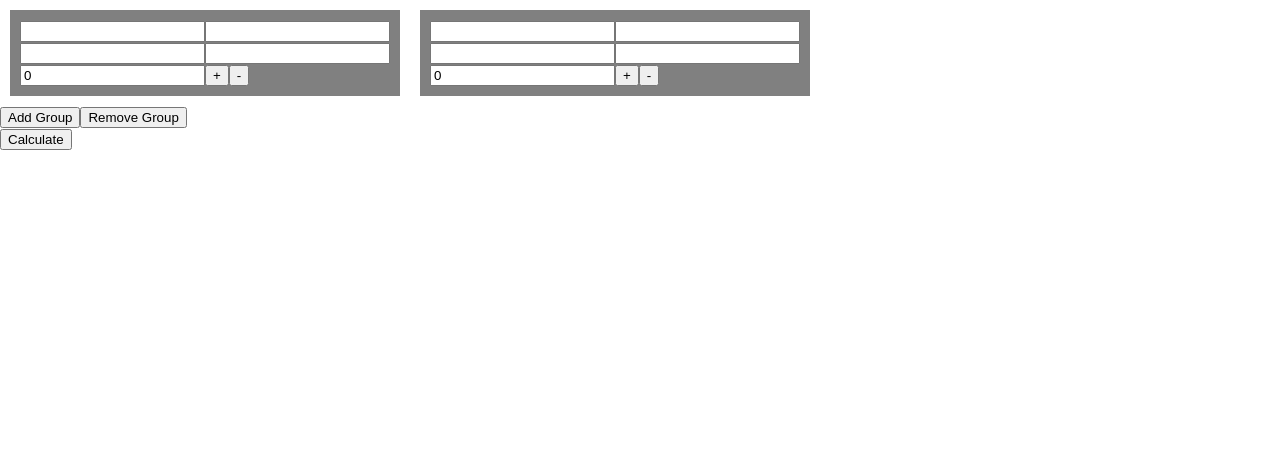
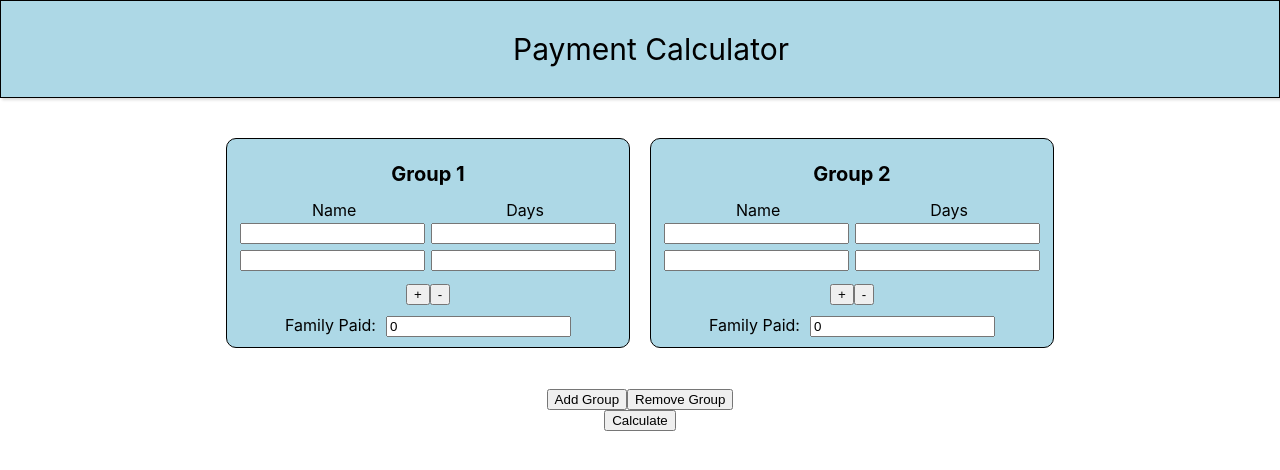
Before and after one commit to AlexisBallo2/Bill-Calculator, a Next.js app: page / in a window 1280 px wide. Shown: the top 470 px of the page. Built offline with nearby package versions, Linux system fonts and the light colour scheme.

Commit message:
working demo

```diff
--- a/pages/components/Entry.js
+++ b/pages/components/Entry.js
@@ -1,22 +1,36 @@
-import React, {useState} from "react";
-import styles from "../../styles/Group.module.css"
+import React, { useState } from "react";
+import styles from "../../styles/Entry.module.css";
 
 export default function Entry(props) {
-    const [value,setValue] = useState("");
-    const [day,setDay] = useState("");
-    var number = props.number;
-    const handleChange = e => {
-        setValue(e.target.value)
-        props.updater({number:number, value: {name:e.target.value, days:day}})
-    }
-    const handleDayChange = e => {
-        setDay(e.target.value)
-        props.updater({number:number, value: {name:value, days:e.target.value}})
-    }
-    return(
-        <div>
-            <input value = {value} onChange = {handleChange}></input>
-            <input value = {day} onChange = {handleDayChange}></input>
-        </div>
-    )
+  const [value, setValue] = useState("");
+  const [day, setDay] = useState("");
+  var number = props.number;
+  const handleChange = (e) => {
+    setValue(e.target.value);
+    props.updater({
+      number: number,
+      value: { name: e.target.value, days: day },
+    });
+  };
+  const handleDayChange = (e) => {
+    setDay(e.target.value);
+    props.updater({
+      number: number,
+      value: { name: value, days: e.target.value },
+    });
+  };
+  return (
+    <div>
+      <input
+        value={value}
+        onChange={handleChange}
+        className={styles.valueInput}
+      ></input>
+      <input
+        value={day}
+        onChange={handleDayChange}
+        className={styles.dayInput}
+      ></input>
+    </div>
+  );
 }
--- a/pages/components/Group.jsx
+++ b/pages/components/Group.jsx
@@ -1,59 +1,77 @@
-import React, {useState, useEffect} from "react";
+import React, { useState, useEffect } from "react";
 import Entry from "./Entry";
-import styles from "../../styles/Group.module.css"
+import styles from "../../styles/Group.module.css";
 
 var itemCounter = 3;
 
 export default function Group(props) {
-
-
-    var [items, setItems] = useState([{id:0}, {id:1}])
-    var [content, setContent] = useState([])
-    var [cost, setCost] = useState(0)
+  var [items, setItems] = useState([{ id: 0 }, { id: 1 }]);
+  var [content, setContent] = useState([]);
+  var [cost, setCost] = useState(0);
 
   //add person to group
-    const addEntry = obj => {
-        setItems(current => [...current, {id:current.length}]);
-        console.log('items' , items)
-        console.log('content', content)
+  const addEntry = (obj) => {
+    setItems((current) => [...current, { id: current.length }]);
+    console.log("items", items);
+    console.log("content", content);
   };
 
   //remove person from group
   const removeEntry = () => {
-    setItems(current =>
-      current.filter(obj => {
-        return obj.id !== current.length-1;
-      }),
+    setItems((current) =>
+      current.filter((obj) => {
+        return obj.id !== current.length - 1;
+      })
     );
   };
 
   //update current groups people
   const updaterFunction = (data) => {
     var currentData = content;
-        currentData[data.number] = data.value
-        setContent(currentData)
-        console.log("passing currentData", currentData)
-        props.updaterFunction({number: props.id, value: currentData, cost: cost})
-        console.log("content dat" , content)
-    }
+    currentData[data.number] = data.value;
+    setContent(currentData);
+    console.log("passing currentData", currentData);
+    props.updaterFunction({ number: props.id, value: currentData, cost: cost });
+    console.log("content dat", content);
+  };
 
-    const setCostChange = e => {
-        setCost(e.target.value)
-    }
+  const setCostChange = (e) => {
+    setCost(e.target.value);
+    props.updaterFunction({
+      number: props.id,
+      value: content,
+      cost: e.target.value,
+    });
+  };
   return (
     <div className={styles.group}>
+      <h1 className={styles.groupHeader}> Group {props.id + 1}</h1>
+      <div className={styles.headers}>
+        <span>Name</span> <span>Days</span>
+      </div>
       <div>
-             {items.map(item => {
+        {items.map((item) => {
           return (
             <div key={item.id}>
-                     <Entry updater = {updaterFunction} number = {item.id} />
+              <div>
+                <Entry updater={updaterFunction} number={item.id} />
+              </div>
             </div>
           );
         })}
-            <input value = {cost} onChange = {setCostChange}></input>
+        <div className={styles.costbuttonHolder}>
           <button onClick={() => addEntry()}>+</button>
           <button onClick={() => removeEntry()}>-</button>
         </div>
+        <div className={styles.costbuttonHolder}>
+          <span className={styles.costText}> Family Paid:</span>
+          <input
+            value={cost}
+            onChange={setCostChange}
+            className={styles.costInput}
+          ></input>
         </div>
-    )
+      </div>
+    </div>
+  );
 }
--- a/pages/index.js
+++ b/pages/index.js
@@ -1,75 +1,84 @@
-import React, {useState, useEffect} from 'react';
+import React, { useState, useEffect } from "react";
 import Group from "./components/Group";
-import styles from  "../styles/index.module.css"
+import styles from "../styles/index.module.css";
 
 var groupsCounter = 3;
 
 export default function Home() {
-  const [data, setData] = useState("null")
-  const [costData, setCostData] = useState([])
-  const [isLoading, setLoading] = useState(false)
+  const [data, setData] = useState([]);
+  const [costData, setCostData] = useState([]);
+  const [isLoading, setLoading] = useState(false);
+  const [fullData, setfullData] = useState([]);
 
+  var [groups, setGroups] = useState([{ id: 0 }, { id: 1 }]);
 
-    var [groups, setGroups] = useState([{id:0}, {id:1}])
-    const [fullData, setfullData] = useState([])
-
-
-  const  calculate = () => {
-    setLoading(true)
-    fetch('/api/hello', {
-      method: 'POST',
+  const calculate = () => {
+    setLoading(true);
+    fetch("/api/hello", {
+      method: "POST",
       headers: {
-        'Content-Type': 'application/json',
+        "Content-Type": "application/json",
       },
-      body: JSON.stringify({days: fullData, costs:costData}),
+      body: JSON.stringify({ days: fullData, costs: costData }),
     })
       .then((res) => res.json())
       .then((data) => {
-        console.log(data)
-        setData(data)
-        setLoading(false)
-      })
-  }
+        console.log(data);
+        setData(data);
+        setLoading(false);
+      });
+  };
 
-
-    const addEntry = obj => {
-        setGroups(current => [...current, {id:current.length}]);
-
+  const addEntry = (obj) => {
+    setGroups((current) => [...current, { id: current.length }]);
   };
   const removeEntry = () => {
-      setGroups(current =>
-        current.filter(obj => {
-          return obj.id !== current.length-1;
-        }),
+    setGroups((current) =>
+      current.filter((obj) => {
+        return obj.id !== current.length - 1;
+      })
     );
   };
 
   const updaterFunction = (data) => {
     var currentData = fullData;
     var currentCostData = costData;
-        currentCostData[data.number] = data.cost
-        setCostData(currentCostData)
-        fullData[data.number] = data.value
-        setfullData(currentData)
-        console.log("full data", currentData)
-        console.log("costs", currentCostData)
-    }
+    currentCostData[data.number] = data.cost;
+    setCostData(currentCostData);
+    fullData[data.number] = data.value;
+    setfullData(currentData);
+    console.log("full data", currentData);
+    console.log("costs", currentCostData);
+  };
 
   return (
-    <div>
-      {groups.map(item => {
+    <div className={styles.page}>
+      <div className={styles.paymentCalcHeader}>Payment Calculator</div>
+      <div className={styles.groupHolder}>
+        {groups.map((item) => {
           return (
-                    <div key={item.id} className = {styles.holder}>
-                      <Group id = {item.id} updaterFunction = {updaterFunction} />
+            <div key={item.id} className={styles.holder}>
+              <Group id={item.id} updaterFunction={updaterFunction} />
             </div>
           );
         })}
+      </div>
       <div className={[styles.holder, styles.buttons]}>
         <button onClick={() => addEntry()}>Add Group</button>
         <button onClick={() => removeEntry()}>Remove Group</button>
         {isLoading ? "loading" : data.name}
       </div>
       <button onClick={() => calculate()}>Calculate</button>
+      <div>
+        {data.length == 0
+          ? ""
+          : data.map((dat) => (
+              <p key={dat}>
+                Group {parseInt(dat[0]) + 1} pays Group {parseInt(dat[1]) + 1}:
+                ${dat[2]}
+              </p>
+            ))}
       </div>
-    )
+    </div>
+  );
 }
--- a/styles/Entry.module.css
+++ b/styles/Entry.module.css
@@ -0,0 +1,7 @@
+.valueInput {
+  margin: 3px;
+}
+
+.dayInput {
+  margin: 3px;
+}
--- a/styles/Group.module.css
+++ b/styles/Group.module.css
@@ -1,7 +1,33 @@
 .group {
-    padding:10px;
-    margin:10px;
-    display:flex;
-    flex-direction: column;
-    background-color: gray;
+  padding: 10px;
+  margin: 10px;
+  display: flex;
+  flex-direction: column;
+  background-color: lightblue;
+  border: 1px solid black;
+  border-radius: 10px;
 }
+
+.headers {
+  display: flex;
+  justify-content: space-around;
+}
+
+.costbuttonHolder {
+  display: flex;
+  flex-direction: row;
+  justify-content: center;
+  align-items: baseline;
+  margin-top: 10px;
+}
+
+.costText {
+  padding-right: 10px;
+}
+
+.groupHeader {
+  width: 100%;
+  display: flex;
+  justify-content: center;
+  font-size: 20px;
+}
--- a/styles/index.module.css
+++ b/styles/index.module.css
@@ -1,8 +1,35 @@
 .holder {
-    display: inline-block
+  display: inline-block;
 }
 
 .buttons {
-    width: 40px;
-    background-color: red;
+  width: 40px;
+  background-color: red;
 }
+
+.paymentCalcHeader {
+  font-size: 30px;
+  width: 100vw;
+  padding-left: 40%;
+  padding-top: 30px;
+  padding-bottom: 30px;
+  background-color: lightblue;
+  border: 1px solid black;
+  box-shadow: rgba(0, 0, 0, 0.15) 1.95px 1.95px 2.6px;
+  color: black;
+}
+
+.groupHolder {
+  margin: 30px;
+  display: flex;
+  flex-wrap: wrap;
+  justify-content: center;
+  /* background-color: black; */
+}
+
+.page {
+  display: flex;
+  flex-direction: column;
+  justify-content: center;
+  align-items: center;
+}
```
Also changed, not shown: pages/api/hello.js (+73 -68 lines). Lines whose indentation alone changed are shown as unchanged.
